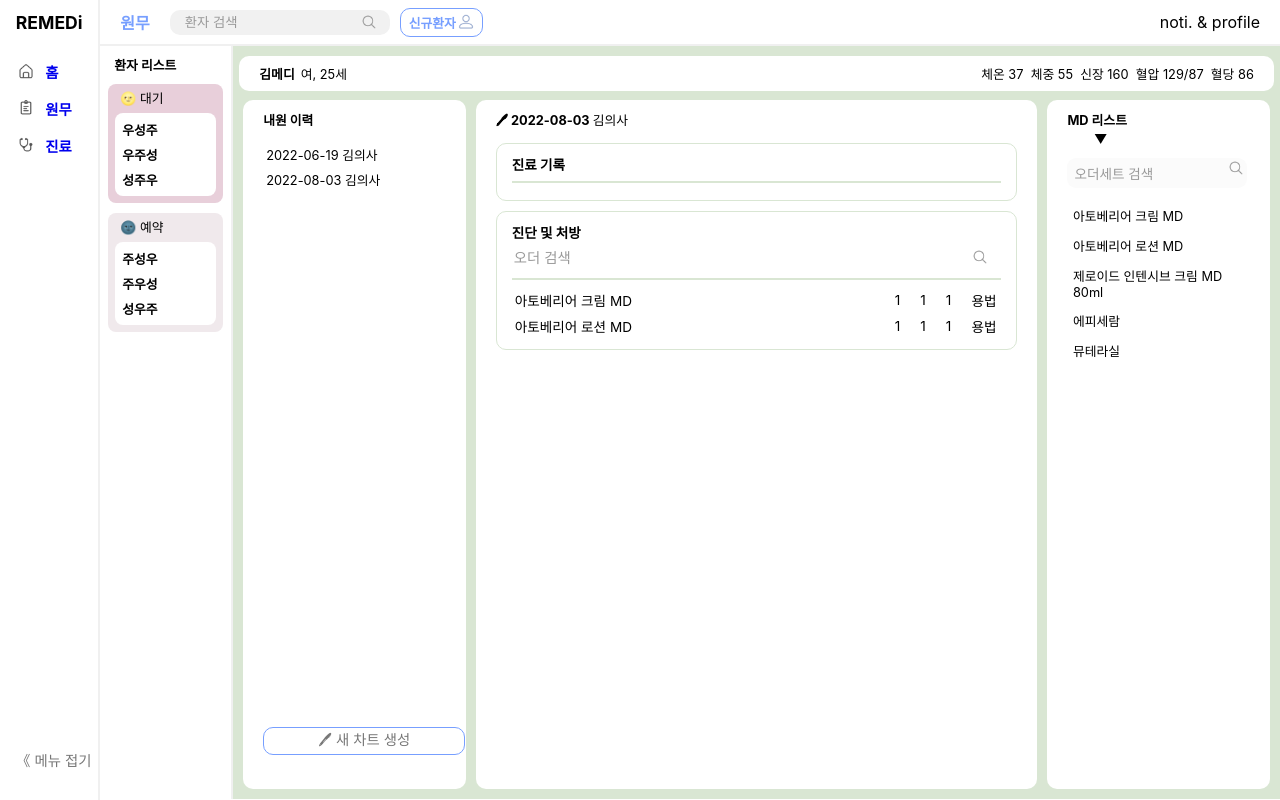
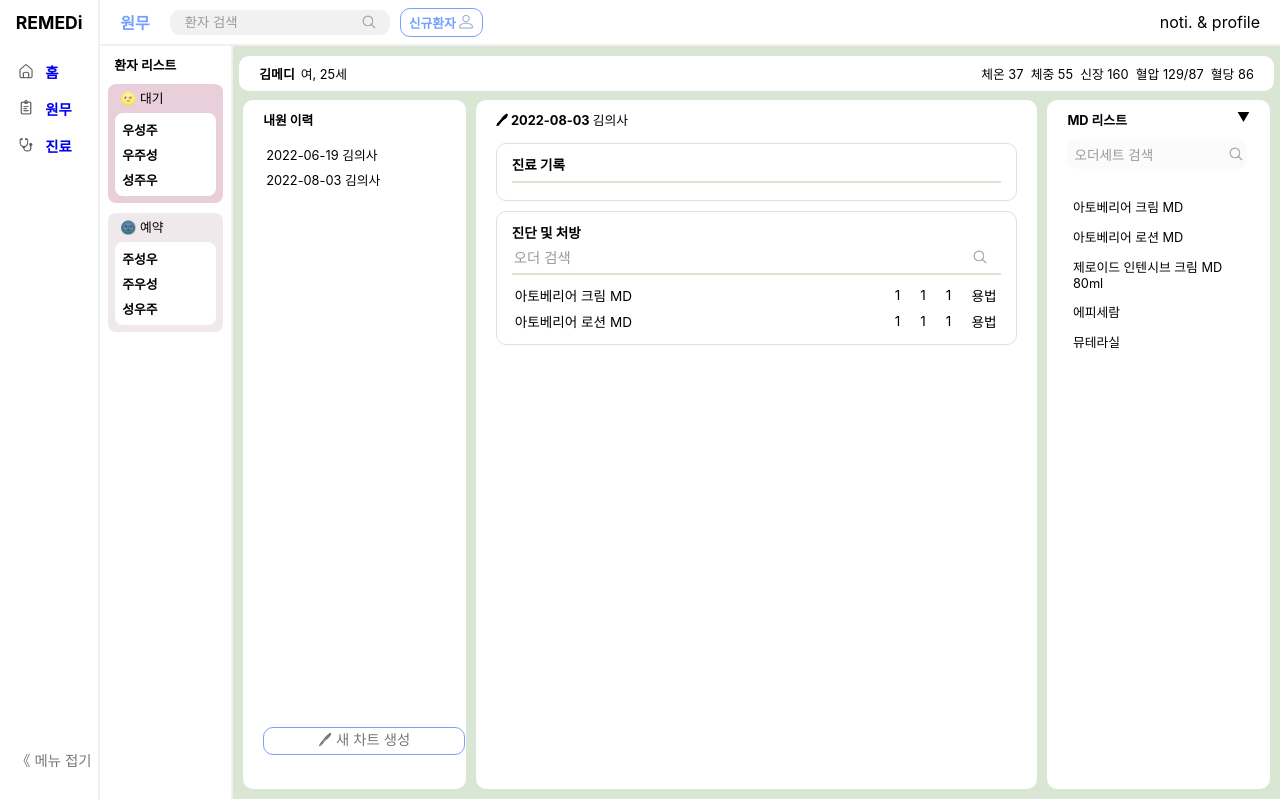
Before and after one commit to Remedi2022/EMR_frontend, a React (Create React App) app: page /examination in a window 1280 px wide. Built offline with nearby package versions, Linux system fonts and the light colour scheme.

Commit message:
MD리스트 토글바 정렬

```diff
--- a/src/App.js
+++ b/src/App.js
@@ -17,7 +17,7 @@ function App() {
     <BrowserRouter>
       <Routes>
 
-        <Route path="/" element={<Login />}></Route>
+        <Route path="/" element={<Home />}></Route>
         <Route path="/administration/*" element={<Administration />}></Route>
         <Route path="/examination/*" element={<Examination />}></Route>
         <Route path="/payment/*" element={<Payment />}></Route>
--- a/src/pages/Examination.css
+++ b/src/pages/Examination.css
@@ -28,6 +28,11 @@
 
 .title {
     font-weight: bold;
+}
+
+.MDTitle{
+    display:flex;
+    justify-content: space-between;
 }
 
 .patientSummary {
@@ -134,6 +139,12 @@
     color: #94AA95;
 }
 
+.search-form {
+    display: flex;
+    flex-direction: row;
+    margin-bottom: -5px;
+}
+
 .order-search-field{
     width: 100%;
     height: 30px;
@@ -192,7 +203,7 @@
     height: 30px;
     margin: 10px;
     margin-left: 0px;
-    margin-bottom: 0px;
+    /* margin-bottom: 0px; */
     padding: 5px 55px 3px 7px;
     border: none;
     border-radius: 9px;
--- a/src/pages/Examination.jsx
+++ b/src/pages/Examination.jsx
@@ -39,7 +39,7 @@ function Content() {
                     </div>
                     <div className="examinationContentWrapper">
                         <span className="title">진단 및 처방</span>
-                        <form className="form" action="/" method="GET">
+                        <form className="search-form" action="/" method="GET">
                             <input className="order-search-field" type="search" placeholder="오더 검색"/>
                             <button className="search-button" type="submit">
                                 <img className='searchIcon' src={ process.env.PUBLIC_URL + '/icons/search50_999.png' } />
@@ -75,7 +75,10 @@ function Content() {
                 </div>
 
                 <div className="MDList">
-                    <span className="title">MD 리스트ㅤㅤㅤㅤㅤㅤㅤㅤㅤㅤㅤㅤ ▼</span>
+                    <div className="MDTitle">
+                        <span className="title">MD 리스트</span>
+                        <span>▼</span>
+                    </div>
                     <form className="form" action="/" method="GET">
                         <input className="md-search-field" type="search" placeholder="오더세트 검색"/>
                         <button className="search-button" type="submit">
--- a/src/pages/Login.css
+++ b/src/pages/Login.css
@@ -111,7 +111,6 @@
 
 .checkBox{
     display: inline;
-    /* margin-top: 3px; */
 }
 
 .saveID{
--- a/src/pages/Payment.jsx
+++ b/src/pages/Payment.jsx
@@ -119,7 +119,10 @@ function Content() {
                 </div>
 
                     <div className="MDList">
-                    <span className="title">MD 리스트ㅤㅤㅤㅤㅤㅤㅤㅤㅤㅤㅤㅤ ▼</span>
+                        <div className="MDTitle">
+                            <span className="title">MD 리스트</span>
+                            <span>▼</span>
+                        </div>
                         <form className="form" action="/" method="GET">
                             <input className="md-search-field" type="search" placeholder="오더세트 검색"/>
                             <button className="search-button" type="submit">
```
Also changed, not shown: src/pages/Login.jsx (+2 -7 lines), 1 other file (tests, documents, lock files or other folders). Lines whose indentation alone changed are shown as unchanged.
